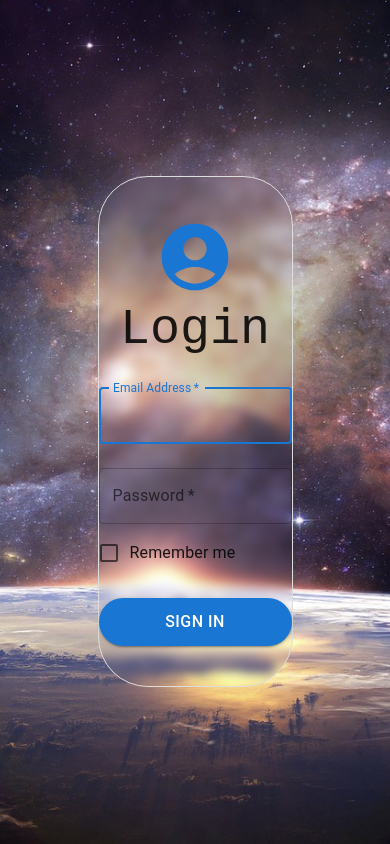
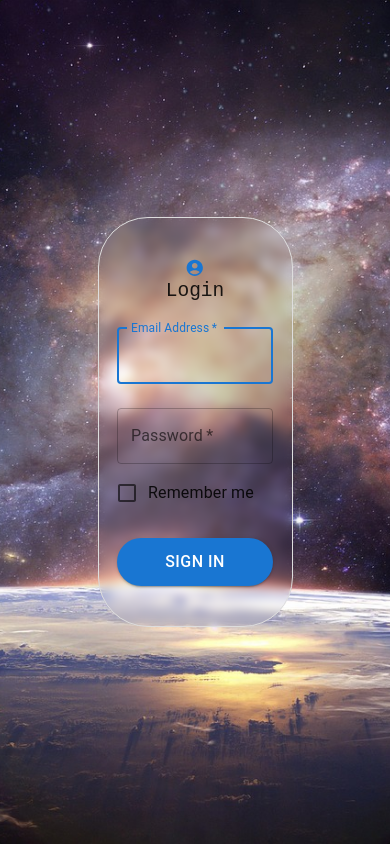
Before and after one commit to natchanonwand/React_Deployment, a React (Create React App) app: page /login in a window 390 px wide. Built offline with nearby package versions, Linux system fonts and the light colour scheme.

Commit message:
responsive login

```diff
--- a/src/components/History/History.css
+++ b/src/components/History/History.css
@@ -95,7 +95,7 @@
 }
 
 .Export{
-    width: 10%;
+    width: 20%;
     margin-right: 10px;
 }
 .container .calendar{
@@ -103,10 +103,9 @@
     align-items: center;
     width: 15rem;
     height: 2rem;
-    margin-right: 0px;
-    padding: 0px;
     cursor: text;
-    font-size: 0.9rem;
+    font-size: 0.8rem;
+    font-weight: bold;
     box-shadow: 0px 0px 8px #818181;
     background-image: whitesmoke;
     border-radius: 10px;
--- a/src/components/History/History.jsx
+++ b/src/components/History/History.jsx
@@ -79,11 +79,11 @@ const History = () => {
           <div className='wrapHis'>
                 {/* Top bar components */}
                 <div className="Bar">
-                    <div style={{display:'flex'}}>
+                    <div style={{display:'flex', width:'20vw'}}>
                       <h1 className='centered-H'>History</h1>
                       <Dropdown setSelectedBusiness={setSelectedBusiness} /> {/* Pass setSelectedBusiness to Dropdown */}
                     </div>
-                    <div style={{display:'flex', justifyContent:'flex-end', width:'50%'}}>
+                    <div style={{display:'flex', justifyContent:'flex-end', width:'45vw'}}>
                       <div className='Export'>
                         <CSV/>
                       </div>
--- a/src/components/Login/Login.jsx
+++ b/src/components/Login/Login.jsx
@@ -71,16 +71,17 @@ const Login = () => {
           display: 'flex',
           flexDirection: 'column',
           alignItems: 'center',
+          justifyContent: 'center',
           backgroundImage: `url(${galaxyImage})`,
           backgroundSize: 'cover',
           backgroundPosition: 'center',
           }}>
         <Box
           sx={{
-            marginTop: 20,
             display: 'flex',
             flexDirection: 'column',
             alignItems: 'center',
+            justifyContent:'center',
             width: '50vw',
             border: '1px solid #ddd',
             borderRadius: '50px',
@@ -88,18 +89,26 @@ const Login = () => {
           }}
         >
 
-          <AccountCircleIcon sx={{ mt: 5, color: 'primary.main', height: '80px', width: '80px' }}/>
+          <AccountCircleIcon sx={{ mt: 5, color: 'primary.main', height: '5vw', width: '5vw' }}/>
 
           <Typography
           component="h1"
           variant="h5"
           sx={{
-            fontSize:'50px',
+            fontSize:'5vw',
             fontFamily: 'monospace'
             }}>
             Login
           </Typography>
-          <Box component="form" onSubmit={handleSubmit} noValidate sx={{ mt: 1 }}>
+          <Box component="form"
+          onSubmit={handleSubmit}
+          noValidate
+          sx={{
+            mt: 1 ,
+            display: 'flex',
+            flexDirection: 'column',
+            width: '40vw',
+            }}>
             <TextField
               margin="normal"
               required
@@ -140,9 +149,9 @@ const Login = () => {
             />
             <Button
               type="submit"
-              fullWidth
               variant="contained"
               sx={{
+                width: '100%',
                 mt: 3,
                 mb: 5,
                 bgcolor: 'primary.main',
```
